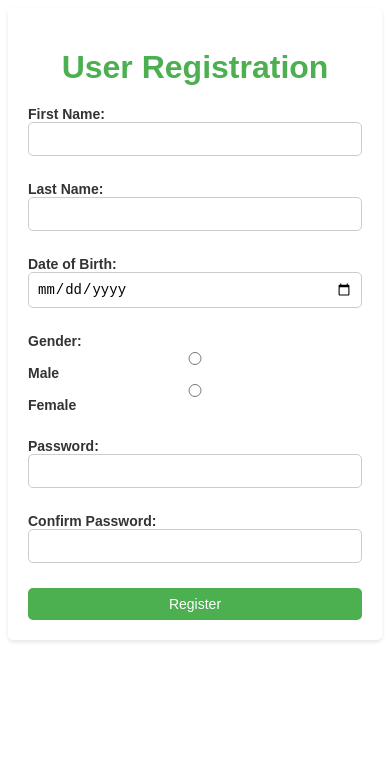
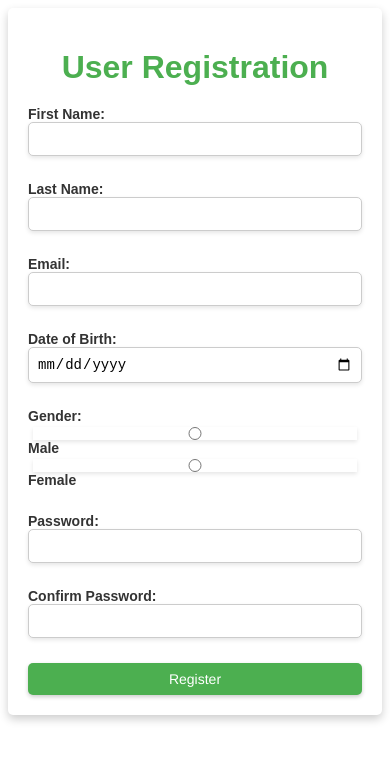
Before and after one commit to ayushL1521/Assignment-8-9, a plain HTML site: page index.html in a window 390 px wide. Drawn offline with Linux system fonts and the light colour scheme.

Commit message:
Final Commit with minor changes

```diff
--- a/index.html
+++ b/index.html
@@ -18,6 +18,12 @@
             <label for="lastName">Last Name:</label>
             <input type="text" id="lastName" pattern="[A-Za-z]+" required>
             <span class="error-message" id="lastNameError"></span>
+          </div>
+
+          <div class="form-field">
+            <label for="email">Email:</label>
+            <input type="email" id="email" required>
+            <span class="error-message" id="emailError"></span>
           </div>
 
       <div class="form-field">
--- a/style.css
+++ b/style.css
@@ -8,7 +8,7 @@ body {
   margin: 0 auto;
   padding: 20px;
   border-radius: 5px;
-    box-shadow: 0 2px 4px rgba(0, 0, 0, 0.1); /* Adding a subtle box shadow */
+  box-shadow: 0 4px 10px rgba(0, 0, 0, 0.2); /* Adding a deeper box shadow */
 }
 
 .form-container h1 {
@@ -31,18 +31,32 @@ body {
 .form-field input[type="text"],
 .form-field input[type="date"],
 .form-field input[type="password"],
-  .form-field input[type="radio"] {
+.form-field input[type="radio"],
+.form-field input[type="email"] {
   padding: 10px;
   border: 1px solid #ccc;
   border-radius: 5px;
-    transition: border-color 0.2s ease; /* Adding a smooth transition for input focus */
+  transition: border-color 0.2s ease, box-shadow 0.2s ease; /* Adding a smooth transition for input focus and hover */
+  box-shadow: 0 2px 4px rgba(0, 0, 0, 0.1); /* Adding a subtle box shadow around input boxes */
 }
 
 .form-field input[type="text"]:focus,
 .form-field input[type="date"]:focus,
 .form-field input[type="password"]:focus,
-  .form-field input[type="radio"]:focus {
+.form-field input[type="radio"]:focus,
+.form-field input[type="email"]:focus {
   border-color: #4CAF50; /* Changing border color on focus */
+  box-shadow: 0 2px 8px rgba(76, 175, 80, 0.4); /* Adding a deeper box shadow on focus */
+}
+
+/* Hover effect for input boxes */
+.form-field input[type="text"]:hover,
+.form-field input[type="date"]:hover,
+.form-field input[type="password"]:hover,
+.form-field input[type="radio"]:hover,
+.form-field input[type="email"]:hover {
+  border-color: #45a049; /* Changing border color on hover */
+  box-shadow: 0 2px 6px rgba(76, 175, 80, 0.3); /* Adding a different box shadow on hover */
 }
 
 .error-message {
@@ -50,8 +64,17 @@ body {
   margin-top: 5px;
 }
 
+.form-field.radio-group {
+  display: flex;
+  align-items: center; /* Align items vertically in the center */
+}
+
 .form-field input[type="radio"] {
   margin-right: 5px;
+}
+
+.form-field input[type="radio"] + label {
+  margin-right: 20px; /* Adding space between the radio buttons and labels */
 }
 
 .submit-button {
@@ -64,10 +87,13 @@ body {
   border-radius: 5px;
   cursor: pointer;
   transition: background-color 0.2s ease; /* Adding a smooth transition for button hover */
+  font-family: "Helvetica Neue", sans-serif; /* Changing the font for the submit button */
+  box-shadow: 0 2px 4px rgba(0, 0, 0, 0.2); /* Adding a subtle box shadow to the submit button */
 }
 
 .submit-button:hover {
   background-color: #45a049; /* Darker green color on button hover */
+  box-shadow: 0 4px 8px rgba(76, 175, 80, 0.4); /* Adding a deeper box shadow on button hover */
 }
 
 /* Responsive styles */
@@ -85,7 +111,8 @@ body {
   .form-field input[type="text"],
   .form-field input[type="date"],
   .form-field input[type="password"],
-    .form-field input[type="radio"] {
+  .form-field input[type="radio"],
+  .form-field input[type="email"] {
     font-size: 14px;
     padding: 8px;
   }
```
Lines whose indentation alone changed are shown as unchanged.
